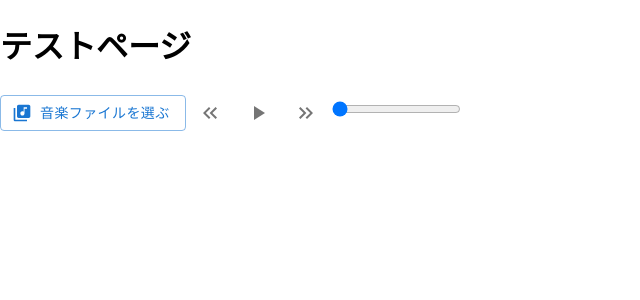
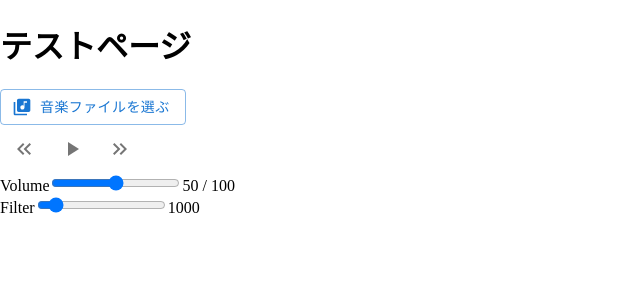
Before and after one commit to Saeki-Hironori/CompEar-app, a Next.js app: page /Test in a window 1280 px wide. Shown: the top 300 px of the page, without its empty margins (0-640 px from the left). Built offline with nearby package versions, Linux system fonts and the light colour scheme.

Commit message:
フィルターの適用

```diff
--- a/lib/Constant.ts
+++ b/lib/Constant.ts
@@ -6,6 +6,22 @@ export const originGain = [
   -0.28147342, -1.27166011, -0.45185329, -3.55830526, 1.14649245, -5.91527689,
   -7.59936187,
 ];
+
+export const FREQ = [
+  20, 25, 32, 40, 50, 63, 79, 100, 126, 158, 200, 251, 316, 398, 501, 631, 794,
+  1000, 1259, 1585, 1995, 2512, 3162, 3981, 5012, 6310, 7943, 10000, 12589,
+  15849, 19953,
+];
+
+export const Q_list = [
+  4.33336058, 4.33335769, 4.3333531, 4.33334583, 4.33333431, 4.33331605,
+  4.3332871, 4.33324123, 4.33316853, 4.33305331, 4.33287071, 4.3325813,
+  4.33212266, 4.3313958, 4.33024397, 4.32841881, 4.32552706, 4.32094629,
+  4.31369216, 4.30220991, 4.28404886, 4.25535852, 4.21012023, 4.13900429,
+  4.02774329, 3.85500344, 3.5900841, 3.19175049, 2.61176816, 1.81071985,
+  0.79271568,
+];
+
 export const makers = [
   "SONY",
   "Apple",
--- a/next.config.js
+++ b/next.config.js
@@ -1,6 +1,6 @@
 /** @type {import('next').NextConfig} */
 const nextConfig = {
-  reactStrictMode: true,
-}
+  reactStrictMode: false,
+};
 
-module.exports = nextConfig
+module.exports = nextConfig;
--- a/package.json
+++ b/package.json
@@ -27,6 +27,7 @@
     "react": "18.2.0",
     "react-chartjs-2": "^5.2.0",
     "react-dom": "18.2.0",
+    "react-dropzone": "^14.2.3",
     "recoil": "^0.7.7",
     "typescript": "5.0.4"
   }
--- a/src/components/atoms/button/AddItem.tsx
+++ b/src/components/atoms/button/AddItem.tsx
@@ -10,7 +10,7 @@ import {
   serverTimestamp,
 } from "firebase/firestore";
 import { Button } from "@mui/material";
-import { originGain, makers } from "../../../../lib/constant";
+import { originGain, makers } from "../../../../lib/Constant";
 
 const itemsRef = collection(db, "items");
 
--- a/src/components/organisms/layout/AudioBar.tsx
+++ b/src/components/organisms/layout/AudioBar.tsx
@@ -1,42 +1,41 @@
+import React, { useEffect, useRef, useState } from "react";
+import { useRecoilState } from "recoil";
+import { useDropzone } from "react-dropzone";
 import { Button, IconButton } from "@mui/material";
-import React, { useEffect, useRef, useState } from "react";
 import { LibraryMusic } from "@mui/icons-material";
 import PlayArrowIcon from "@mui/icons-material/PlayArrow";
 import PauseIcon from "@mui/icons-material/Pause";
 import KeyboardDoubleArrowRightIcon from "@mui/icons-material/KeyboardDoubleArrowRight";
 import KeyboardDoubleArrowLeftIcon from "@mui/icons-material/KeyboardDoubleArrowLeft";
+import { FREQ } from "../../../../lib/Constant";
 
 const AudioBar = () => {
+  const { acceptedFiles, getRootProps, getInputProps } = useDropzone();
+
   //再描画時もAudioContextは不変が好ましい => useRefで宣言
   const audioCtxRef = useRef<AudioContext>();
   const [sourceNode, setSourceNode] = useState<AudioBufferSourceNode>();
+  const [gainNode, setGainNode] = useState<GainNode>();
+  const [biquadFilterNode, setBiquadFilterNode] = useState<BiquadFilterNode[]>(
+    []
+  );
   const [audioBuffer, setAudioBuffer] = useState<AudioBuffer>();
   const [audioCtx, setAudioCtx] = useState<AudioContext>();
   const [isPlaying, setIsPlaying] = useState(false);
-  const [sliderValue, setSliderValue] = useState(0);
+  const [volume, setVolume] = useState(0.5);
+  const [peaking, setPeaking] = useState(1000);
 
   useEffect(() => {
     audioCtxRef.current = new AudioContext();
     setAudioCtx(audioCtxRef.current);
+    setGainNode(audioCtxRef.current.createGain());
+    for (let i = 0; i < FREQ.length; i++) {
+      setBiquadFilterNode((node: BiquadFilterNode[]) => [
+        ...node,
+        audioCtxRef.current!.createBiquadFilter(),
+      ]);
+    }
   }, []);
-
-  useEffect(() => {}, [sliderValue]);
-
-  //   useEffect(() => {
-  //     const audioContext = new AudioContext();
-  //     const source = audioContext.createMediaElementSource(audioFile);
-
-  //     const biquadFilter = audioContext.createBiquadFilter();
-  //     biquadFilter.type = "lowpass";
-  //     biquadFilter.frequency.value = 1000;
-
-  //     source.connect(biquadFilter);
-  //     biquadFilter.connect(audioContext.destination);
-
-  //     return () => {
-  //       audioContext.close();
-  //     };
-  //   }, []);
 
   const audioLoad = async (e: { target: HTMLInputElement }) => {
     const audioFile = e.target.files![0];
@@ -46,13 +45,6 @@ const AudioBar = () => {
     );
     // ソースノード生成 ＋ 音声を設定
     setAudioBuffer(_audioBuffer);
-  };
-
-  const createNewNode = async () => {
-    const sourceNode = await audioCtx!.createBufferSource();
-    sourceNode.buffer = audioBuffer!;
-    sourceNode?.connect(audioCtx!.destination);
-    return sourceNode;
   };
 
   const handlePlayButtonClick = async () => {
@@ -65,7 +57,17 @@ const AudioBar = () => {
       return;
     }
 
-    const sourceNode = await createNewNode();
+    const sourceNode = await audioCtx.createBufferSource();
+    sourceNode.buffer = audioBuffer;
+    sourceNode.connect(gainNode!);
+    gainNode!.connect(biquadFilterNode[0]!);
+    for (let i = 0; i < FREQ.length - 1; i++) {
+      biquadFilterNode[i]!.type = "peaking";
+      biquadFilterNode[i]!.gain.value = 0;
+      biquadFilterNode[i].connect(biquadFilterNode[i + 1]);
+    }
+    biquadFilterNode[FREQ.length - 1].type = "peaking";
+    biquadFilterNode[FREQ.length - 1].connect(audioCtx!.destination);
 
     if (audioCtx.currentTime > 0) {
       audioCtx.resume();
@@ -79,23 +81,40 @@ const AudioBar = () => {
   };
 
   const handlePauseButtonClick = () => {
-    audioCtx.suspend();
-    console.log(audioCtx.currentTime);
+    audioCtx!.suspend();
+    console.log(audioCtx!.currentTime);
     setIsPlaying(false);
   };
 
-  const handleSkipForwardButtonClick = () => {};
+  const handleSkipForwardButtonClick = () => {
+    console.log(biquadFilterNode);
+  };
   const handleSkipBackButtonClick = () => {};
 
-  const handleSliderChange = (e: any) => {};
+  const handleVolumeChange = (e: any) => {
+    setVolume(e.target.value);
+    gainNode!.gain.value = e.target.value;
+  };
+
+  const handlePeakingChange = (e: any) => {
+    setPeaking(e.target.value);
+    biquadFilterNode[0]!.frequency.value = e.target.value;
+  };
 
   return (
     <>
-      <Button variant="outlined" component="label" startIcon={<LibraryMusic />}>
+      <div>
+        <Button
+          variant="outlined"
+          component="label"
+          startIcon={<LibraryMusic />}
+        >
           音楽ファイルを選ぶ
           {/* acceptでaudioファイルのみ選択できるようにする */}
           <input type="file" accept="audio/*" onChange={audioLoad} hidden />
         </Button>
+      </div>
+
       <IconButton onClick={handleSkipBackButtonClick} size={"large"}>
         <KeyboardDoubleArrowLeftIcon />
       </IconButton>
@@ -111,14 +130,30 @@ const AudioBar = () => {
       <IconButton onClick={handleSkipForwardButtonClick} size={"large"}>
         <KeyboardDoubleArrowRightIcon />
       </IconButton>
+      <div>
+        <span>Volume</span>
         <input
           type="range"
           min="0"
           max="1"
           step="0.05"
-        value={sliderValue}
-        onChange={handleSliderChange}
+          value={volume}
+          onChange={handleVolumeChange}
         />
+        <span>{Math.round(volume * 100)} / 100</span>
+      </div>
+      <div>
+        <span>Filter</span>
+        <input
+          type="range"
+          min="0"
+          max="10000"
+          step="100"
+          value={peaking}
+          onChange={handlePeakingChange}
+        />
+        <span>{Math.round(peaking)}</span>
+      </div>
     </>
   );
 };
```
Also changed, not shown: src/components/molecules/Graph.tsx (+2 -7 lines), 2 other files (tests, documents, lock files or other folders). Lines whose indentation alone changed are shown as unchanged.
